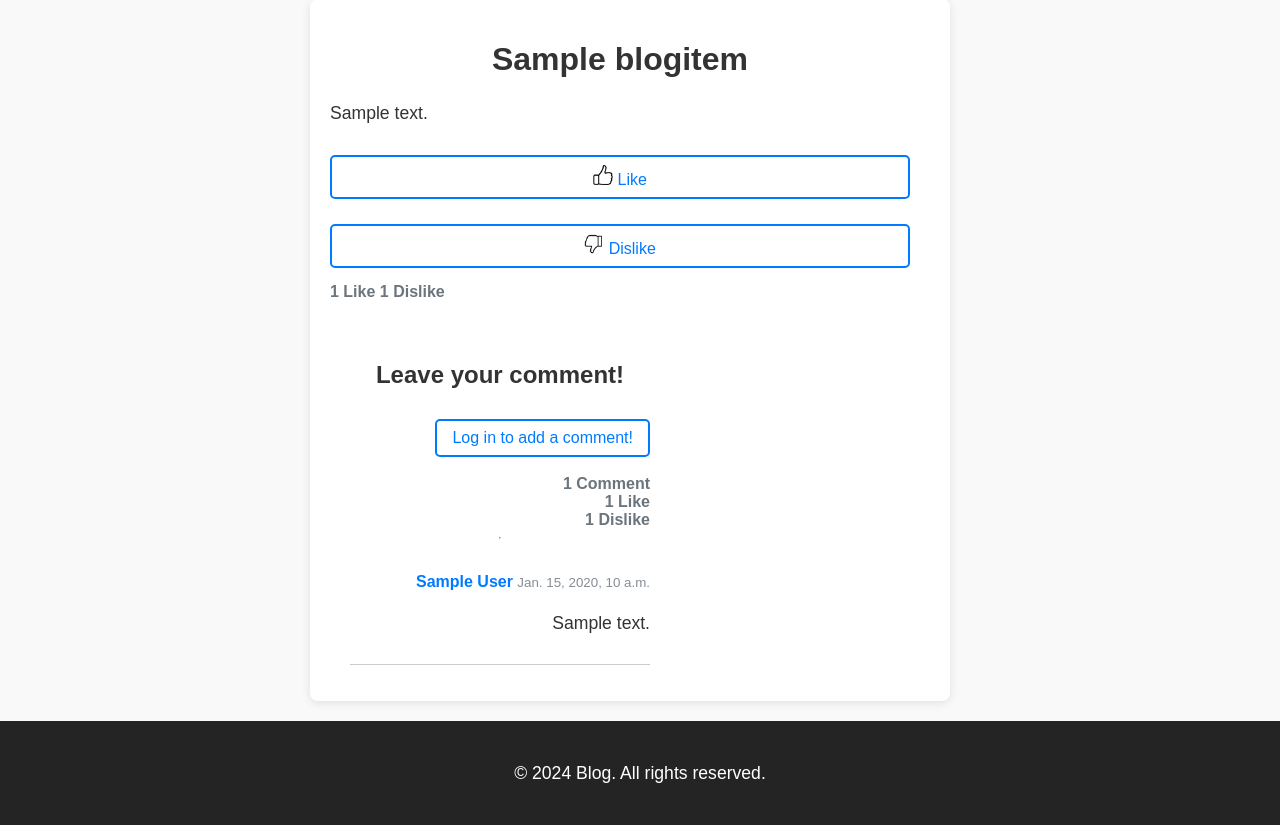
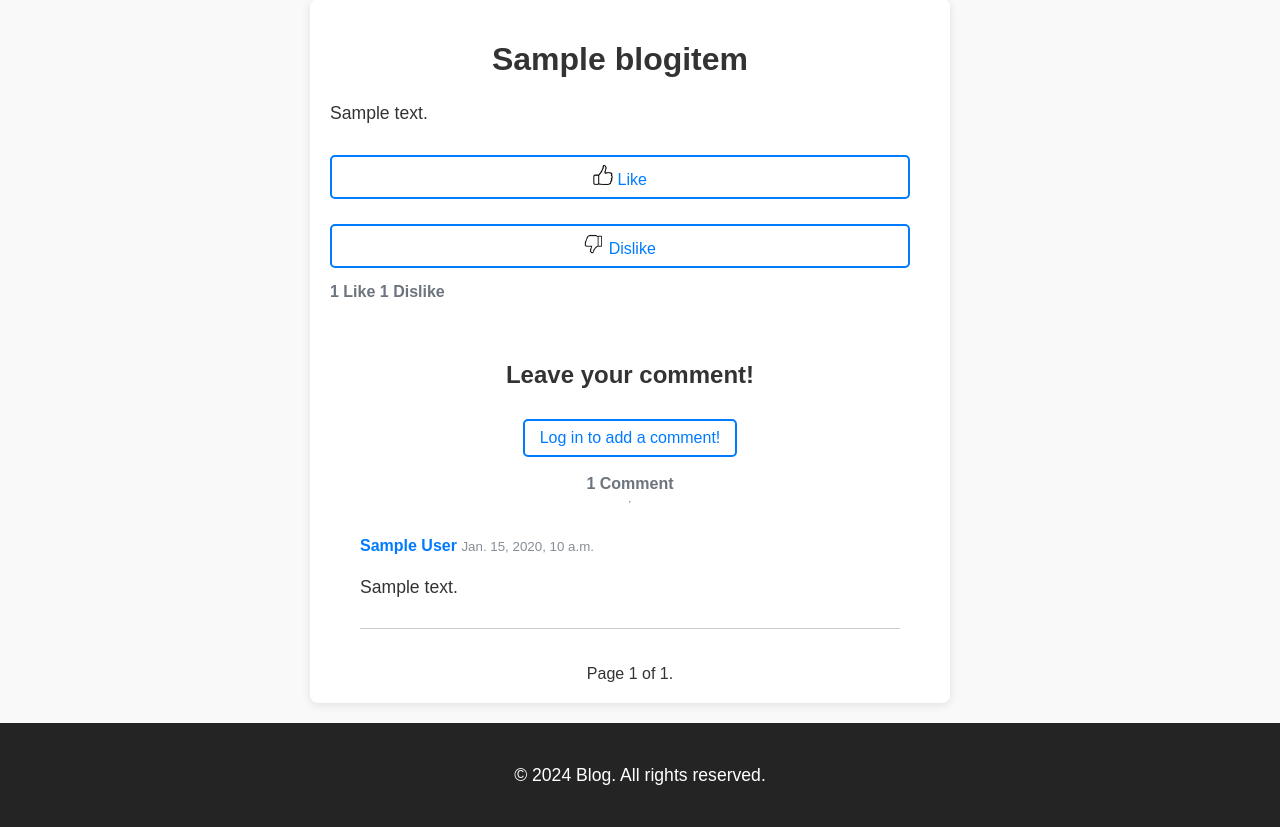
Before and after one commit to YIlyaA/Django_projects, a Django app: page /post/1 in a window 1280 px wide. Shown: the part 140-967 px from the top of the page. Run offline with Django 5.2, Linux system fonts and the light colour scheme; tables that the repository leaves empty hold one stand-in row (values such as "Sample post").

Commit message:
addded paginating comments, fixed color button, fixed position of elements (single item view)

```diff
--- a/blog/website/forms.py
+++ b/blog/website/forms.py
@@ -1,11 +1,5 @@
 from django import forms
 from .models import BlogItems, BlogComment
-
-
-class NewCommentForm(forms.ModelForm):
-    class Meta:
-        model = BlogComment
-        fields = ['content']
 
 
 class PostForm(forms.ModelForm):
--- a/blog/website/templates/website/single_post.html
+++ b/blog/website/templates/website/single_post.html
@@ -46,9 +46,8 @@
         margin-top: 40px; /* Space above comments section */
         display: flex;
         flex-direction: column; /* Stack items vertically */
-          align-items: flex-end; /* Align items to the right */
-          width: 300px; /* Fixed width for comments section */
-          margin-left: 20px; /* Space between main content and comments section */
+        align-items: center; /* Center items horizontally */
+        width: 100%; /* Full width of the section */
       }
 
       #comments_section h2 {
@@ -70,20 +69,31 @@
         border-radius: 5px; /* Rounded corners */
         padding: 10px; /* Padding inside the textarea */
         margin-top: 10px; /* Space from the heading */
-          box-sizing: border-box; /* Include padding and border in the element's total width and height */
+        box-sizing: border-box; /* Include padding and border in total width */
+      }
+
+      .comment-input {
+        width: 90%; /* Make the input take up nearly the full width */
+        max-width: 800px; /* Optional: Set a maximum width */
+        margin: 0 auto; /* Center the input */
+        border: 1px solid #ccc; /* Light border */
+        border-radius: 5px; /* Rounded corners */
+        padding: 10px; /* Padding inside the textarea */
+        box-sizing: border-box; /* Include padding and border in the element's total width */
       }
 
       ul {
         list-style: none; /* Remove default list styling */
         padding: 0; /* Remove padding */
         width: 100%; /* Ensures the ul takes the full width */
-          text-align: right; /* Aligns comments text to the right */
       }
 
       li {
         border-bottom: 1px solid #ccc; /* Separator between comments */
         padding: 10px 0; /* Padding for each comment */
-          width: 100%; /* Ensures each comment takes the full width */
+        width: 90%; /* Take up most of the width */
+        max-width: 800px; /* Optional: Set a maximum width */
+        margin: 0 auto; /* Center the comments */
         overflow-wrap: break-word; /* Break long comments to prevent overflow */
       }
 
@@ -127,6 +137,22 @@
         background-color: #007bff; /* Blue background on hover */
         color: #fff; /* White text on hover */
       }
+
+      .pagination {
+        display: flex;
+        justify-content: center; /* Center the pagination */
+        margin-top: 20px; /* Space above the pagination */
+      }
+
+      .pagination a {
+        margin: 0 5px; /* Space between links */
+        text-decoration: none; /* Remove underline */
+        color: #007bff; /* Link color */
+      }
+
+      .pagination .current {
+        margin: 0 5px; /* Space around current page */
+      }
     </style>
   </head>
   <body>
@@ -142,7 +168,16 @@
           {% csrf_token %}
           <input type="hidden" name="action" value="like" />
           <div class="form-group">
-                <button class="btn {% if user_liked %}btn-danger{% else %}btn-outline-info{% endif %}" type="submit">
+            <button class="btn {% if user_liked %}
+
+                btn-danger
+
+              {% else %}
+
+                btn-outline-info
+
+              {% endif %}"
+              type="submit">
               <img src="{% static 'img/like.png' %}" alt="Like" style="width: 20px; height: 20px;" /> Like
             </button>
           </div>
@@ -153,7 +188,16 @@
           {% csrf_token %}
           <input type="hidden" name="action" value="dislike" />
           <div class="form-group">
-                <button class="btn {% if user_disliked %}btn-danger{% else %}btn-outline-info{% endif %}" type="submit">
+            <button class="btn {% if user_disliked %}
+
+                btn-danger
+
+              {% else %}
+
+                btn-outline-info
+
+              {% endif %}"
+              type="submit">
               <img src="{% static 'img/dislike.png' %}" alt="Dislike" style="width: 20px; height: 20px;" /> Dislike
             </button>
           </div>
@@ -170,7 +214,7 @@
           <form method="POST">
             {% csrf_token %}
             <div class="form-group">
-                <textarea name="content" placeholder="Write your comment here..." required></textarea> <!-- Placeholder for user guidance -->
+              <textarea class="comment-input" name="content" placeholder="Write your comment here..." required></textarea>
               <button class="btn" type="submit">Add comment <i class="fas fa-comments"></i></button>
             </div>
           </form>
@@ -180,8 +224,6 @@
 
         {% if comments %}
           <strong class="text-secondary">{{ post.number_of_comments }} Comment{{ post.number_of_comments|pluralize }}</strong>
-            <strong class="text-secondary">{{ post.likes }} Like{{ post.likes|pluralize }}</strong>
-            <strong class="text-secondary">{{ post.dislikes }} Dislike{{ post.dislikes|pluralize }}</strong>
           <hr />
           <ul>
             {% for comment in comments %}
@@ -196,6 +238,23 @@
               </li>
             {% endfor %}
           </ul>
+
+          <!-- Pagination controls -->
+          <div class="pagination">
+            <span class="step-links">
+              {% if comments.has_previous %}
+                <a href="?page=1">&laquo; first</a>
+                <a href="?page={{ comments.previous_page_number }}">previous</a>
+              {% endif %}
+
+              <span class="current">Page {{ comments.number }} of {{ comments.paginator.num_pages }}.</span>
+
+              {% if comments.has_next %}
+                <a href="?page={{ comments.next_page_number }}">next</a>
+                <a href="?page={{ comments.paginator.num_pages }}">last &raquo;</a>
+              {% endif %}
+            </span>
+          </div>
         {% else %}
           <strong class="text-secondary">No comments yet...</strong>
         {% endif %}
--- a/blog/website/templates/website/update_post.html
+++ b/blog/website/templates/website/update_post.html
@@ -25,7 +25,7 @@
             <label for="content">Content:</label>
             <textarea id="content" name="content" rows="10" required>{{ form.content.value }}</textarea>
         </div>
-        <button type="submit" class="btn">Submit</button>
+        <button type="submit" class="btn save-btn">Submit</button>
     </form>
 </div>
 {% endblock content %}
--- a/blog/website/views.py
+++ b/blog/website/views.py
@@ -4,7 +4,7 @@ from django.views.generic.edit import DeleteView, CreateView
 from .models import BlogItems, BlogComment
 from django.urls import reverse_lazy
 from django.contrib import messages
-from .forms import PostForm, NewCommentForm
+from .forms import PostForm
 from .mixins import PaginatedViewMixin
 from django.shortcuts import render, redirect, get_object_or_404
 
@@ -21,7 +21,7 @@ class AllItemsView(PaginatedViewMixin, LoginRequiredMixin, TemplateView):
         return context
 
 
-class BlogPostDetailView(DetailView):
+class BlogPostDetailView(PaginatedViewMixin, DetailView):
     model = BlogItems
     template_name = "website/single_post.html"
 
@@ -36,12 +36,15 @@ class BlogPostDetailView(DetailView):
         user_disliked = (
             request.user in post.disliked_by.all()
         )  # Check if the user has disliked the post
+
+        paginated_comments = self.paginate_queryset(comments, self.paginate_by)
+
         return render(
             request,
             "website/single_post.html",
             {
                 "post": post,
-                "comments": comments,
+                "comments": paginated_comments,
                 "user_liked": user_liked,
                 "user_disliked": user_disliked,
             },
```
Lines whose indentation alone changed are shown as unchanged.
